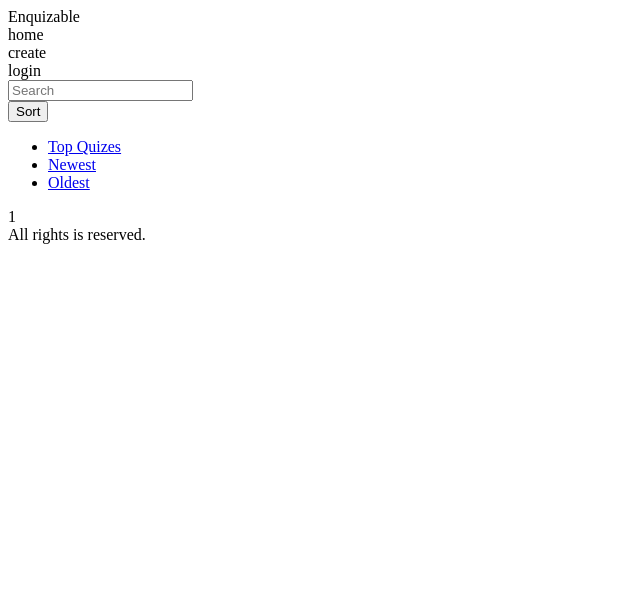
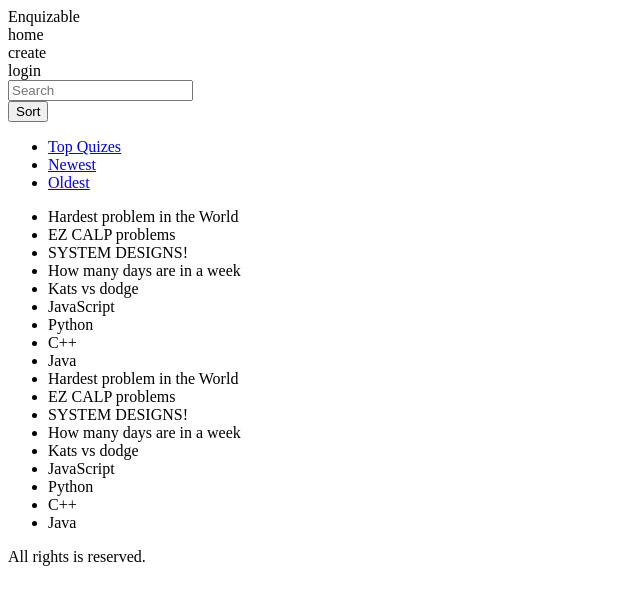
Before and after one commit to enquizable/enquizable-client, a React app: page / in a window 1280 px wide. Shown: the top 604 px of the page, without its empty margins (0-640 px from the left). Built offline with nearby package versions, Linux system fonts and the light colour scheme; the HTML template or start-up script is replaced by a standard one.

Commit message:
moved Header and browse component folder into App folder

```diff
--- a/client/src/components/App/App.tsx
+++ b/client/src/components/App/App.tsx
@@ -1,6 +1,6 @@
 import React from 'react';
-import BrowseDisplay from '../BrowseDisplay/BrowseDisplay';
-import Header from '../Header/Header';
+import BrowseDisplay from './BrowseDisplay/BrowseDisplay';
+import Header from './Header/Header';
 
 const App: React.FC = () => (
   <div className="app-container">
--- /dev/null
+++ b/client/src/components/App/BrowseDisplay/BrowseQuizeList/BrowseQuizeList.tsx
@@ -0,0 +1,64 @@
+import React from 'react';
+
+const BrowseQuizeList: React.FC = () => (
+  <div>
+    <ul>
+      <li>
+        Hardest problem in the World
+      </li>
+      <li>
+        EZ CALP problems
+      </li>
+      <li>
+        SYSTEM DESIGNS!
+      </li>
+      <li>
+        How many days are in a week
+      </li>
+      <li>
+        Kats vs dodge
+      </li>
+      <li>
+        JavaScript
+      </li>
+      <li>
+        Python
+      </li>
+      <li>
+        C++
+      </li>
+      <li>
+        Java
+      </li>
+      <li>
+        Hardest problem in the World
+      </li>
+      <li>
+        EZ CALP problems
+      </li>
+      <li>
+        SYSTEM DESIGNS!
+      </li>
+      <li>
+        How many days are in a week
+      </li>
+      <li>
+        Kats vs dodge
+      </li>
+      <li>
+        JavaScript
+      </li>
+      <li>
+        Python
+      </li>
+      <li>
+        C++
+      </li>
+      <li>
+        Java
+      </li>
+    </ul>
+  </div>
+);
+
+export default BrowseQuizeList;
--- a/client/src/components/BrowseDisplay/BrowseQuizeList/BrowseQuizeList.tsx
+++ /dev/null
@@ -1,9 +0,0 @@
-import React from 'react';
-
-const BrowseQuizeList: React.FC = () => (
-  <div>
-    <div>1</div>
-  </div>
-);
-
-export default BrowseQuizeList;
--- a/client/src/root.scss
+++ b/client/src/root.scss
@@ -19,7 +19,7 @@ body, #root {
 @import './components/App/App';
 
 // Header component
-@import './components/Header/Header';
+@import './components/App/Header/Header';
 
 // Browse component
-@import './components/BrowseDisplay/BrowseDisplay';
+@import './components/App/BrowseDisplay/BrowseDisplay';
```
Also changed, not shown: client/src/components/App/BrowseDisplay/BrowseDisplay.tsx (renamed from client/src/components/BrowseDisplay/BrowseDisplay.tsx), client/src/components/App/BrowseDisplay/BrowseSearchBar/BrowseSearchBar.tsx (renamed from client/src/components/BrowseDisplay/BrowseSearchBar/BrowseSearchBar.tsx), client/src/components/App/BrowseDisplay/BrowseSearchBar/SortOptions/SortOptions.tsx (renamed from client/src/components/BrowseDisplay/BrowseSearchBar/SortOptions/SortOptions.tsx), client/src/components/App/BrowseDisplay/_BrowseDisplay.scss (renamed from client/src/components/BrowseDisplay/_BrowseDisplay.scss), client/src/components/App/Header/Header.tsx (renamed from client/src/components/Header/Header.tsx), client/src/components/App/Header/_Header.scss (renamed from client/src/components/Header/_Header.scss), 1 other file (tests, documents, lock files or other folders).
